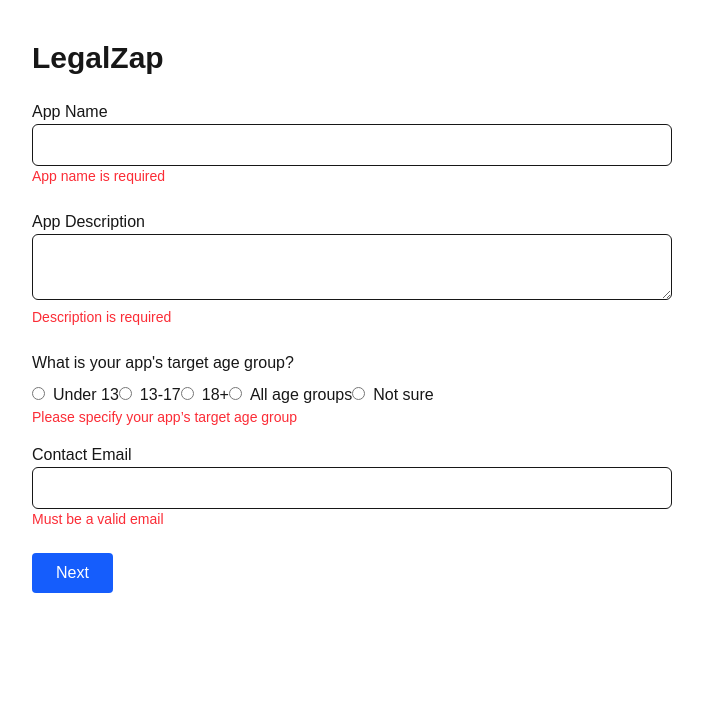
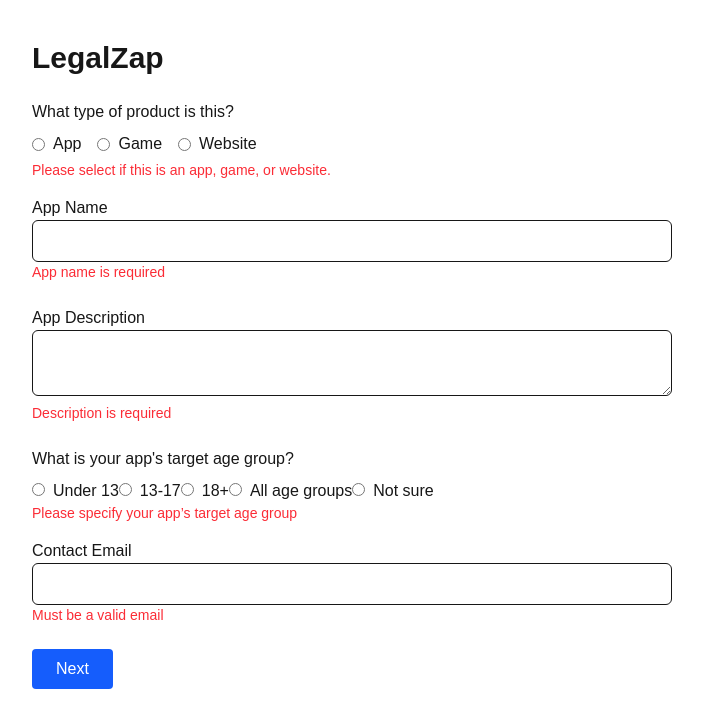
Before and after one commit to aDiThYa-808/Clausia, a Next.js app: page /legalzap/forms in a window 1280 px wide. Both pictures are taken after a click on the button "Next". Shown: the top 728 px of the page, without its empty margins (288-991 px from the left). Built offline with nearby package versions, Linux system fonts and the light colour scheme.

Commit message:
Refactor form to support multiple product types
Replaces 'app' terminology with generic 'product' fields to support apps, games, and websites. Updates form fields, validation schemas, and UI labels accordingly. Adds handling for specifying 'Other' third-party SDKs with validation.

```diff
--- a/src/app/components/FormWizard.tsx
+++ b/src/app/components/FormWizard.tsx
@@ -23,8 +23,9 @@
     resolver: zodResolver(fullSchema),
     mode: "onTouched",
     defaultValues: {
-      appName: "",
-      appDescription: "",
+      productType: undefined,
+      productName: "",
+      productDescription: "",
       ageGroup:undefined,
       contactEmail: "",
       collectsData: undefined,
@@ -32,6 +33,7 @@
       dataCollectionMethods: [],
       usesSDKs: undefined,
       thirdPartySDKs: [],
+      otherthirdPartySDKs:"",
       dataStorageRegion: "",
       supportsDeletion: undefined,
       contactMethods: [],
@@ -48,7 +50,7 @@
 
   const validateStep = async () => {
     if (step === 1)
-      return await trigger(["appName", "appDescription","ageGroup","contactEmail"]);
+      return await trigger(["productType","productName", "productDescription","ageGroup","contactEmail"]);
     if (step === 2)
       return await trigger([
         "collectsData",
--- a/src/app/components/StepOne.tsx
+++ b/src/app/components/StepOne.tsx
@@ -5,43 +5,77 @@
 export default function StepOne() {
   const {
     register,
+    watch,
     formState: { errors },
   } = useFormContext();
 
+  const productType = watch("productType") || "app";
+  const label = productType.charAt(0).toUpperCase() + productType.slice(1);
+
   return (
     <div className="space-y-6">
+      {/*product type */}
+      <div className="mb-4">
+        <label className="block font-medium mb-2">
+          What type of product is this?
+        </label>
+
+        <div className="flex gap-4">
+          <label className="flex items-center gap-2">
+            <input type="radio" value="app" {...register("productType")} />
+            App
+          </label>
+
+          <label className="flex items-center gap-2">
+            <input type="radio" value="game" {...register("productType")} />
+            Game
+          </label>
+
+          <label className="flex items-center gap-2">
+            <input type="radio" value="website" {...register("productType")} />
+            Website
+          </label>
+        </div>
+
+        {errors.productType && (
+          <p className="text-red-500 text-sm mt-1">
+            {String(errors.productType.message)}
+          </p>
+        )}
+      </div>
+
       {/* App Name */}
       <div>
-        <label className="block font-medium">App Name</label>
+        <label className="block font-medium">{label} Name</label>
         <input
-          {...register("appName")}
+          {...register("productName")}
           className="w-full border px-3 py-2 rounded-md"
         />
-        {errors.appName && (
+        {errors.productName && (
           <p className="text-red-500 text-sm">
-            {String(errors.appName.message)}
+            {String(errors.productName.message)}
           </p>
         )}
       </div>
 
       {/* App Description */}
       <div>
-        <label className="block font-medium">App Description</label>
+        <label className="block font-medium">{label} Description</label>
         <textarea
-          {...register("appDescription")}
+          {...register("productDescription")}
           className="w-full border px-3 py-2 rounded-md"
         />
-        {errors.appDescription && (
+        {errors.productDescription && (
           <p className="text-red-500 text-sm">
-            {String(errors.appDescription.message)}
+            {String(errors.productDescription.message)}
           </p>
         )}
       </div>
 
-    {/*target age group */}
+      {/*target age group */}
       <div className="mb-4">
         <label className="block font-medium mb-2">
-          What is your app's target age group?
+          What is your {productType}'s target age group?
         </label>
         <div className="space-y-1">
           <label>
--- a/src/app/components/StepThree.tsx
+++ b/src/app/components/StepThree.tsx
@@ -3,21 +3,25 @@
 import { useFormContext, useWatch } from 'react-hook-form';
 import { useState } from 'react';
 
+
 export default function StepThree() {
   const {
     register,
+    watch,
     formState: { errors },
     control,
   } = useFormContext();
 
   const usesSDKs = useWatch({ control, name: 'usesSDKs' });
+  const thirdPartySDKs = useWatch({control, name:"thirdPartySDKs"}) || [];
   const [customSDK, setCustomSDK] = useState('');
+  const productType = watch("productType") || "app";
 
   return (
     <div className="space-y-6">
       {/* Q1: Uses third-party SDKs */}
       <div>
-        <label className="block font-medium mb-1">Does your app use third-party SDKs?</label>
+        <label className="block font-medium mb-1">Does your {productType} use third-party SDKs?</label>
         <div className="space-x-4">
           <label>
             <input type="radio" value="yes" {...register('usesSDKs')} />
@@ -45,30 +49,23 @@
           </div>
 
           {/* Optional: Add custom SDK */}
-          <div className="mt-2 flex items-center gap-2">
+          <label className="block mt-2">
             <input
-              type="text"
-              value={customSDK}
-              onChange={(e) => setCustomSDK(e.target.value)}
-              placeholder="Other SDK..."
-              className="border px-2 py-1 rounded-md"
+              type="checkbox"
+              value="Other"
+              {...register('thirdPartySDKs')}
             />
-            <button
-              type="button"
-              onClick={() => {
-                if (customSDK.trim()) {
-                  const event = {
-                    target: { value: customSDK.trim(), checked: true, name: 'thirdPartySDKs' },
-                  };
-                  register('thirdPartySDKs').onChange(event);
-                  setCustomSDK('');
-                }
-              }}
-              className="text-sm bg-gray-200 px-3 py-1 rounded hover:bg-gray-300"
-            >
-              Add
-            </button>
-          </div>
+            <span className="ml-2">Other (specify below)</span>
+          </label>
+
+          {thirdPartySDKs.includes('Other') && (
+             <input
+             type="text"
+             placeholder="e.g., supabase"
+             {...register('otherthirdPartySDKs')}
+             className="mt-2 w-full border px-3 py-2 rounded-md"
+           />
+          ) }
 
           {errors.thirdPartySDKs && <p className="text-red-500 text-sm">{String(errors.thirdPartySDKs.message)}</p>}
         </div>
--- a/src/app/components/StepTwo.tsx
+++ b/src/app/components/StepTwo.tsx
@@ -5,18 +5,20 @@
 export default function StepTwo() {
   const {
     register,
+    watch,
     formState: { errors },
     control,
   } = useFormContext();
 
   const collectsData = useWatch({ control, name: 'collectsData' });
+  const productType = watch("productType") || "app";
 
   return (
     <div className="space-y-6">
 
       {/* Q1: Collects data? */}
       <div>
-        <label className="block font-medium mb-1">Does your app collect personal data?</label>
+        <label className="block font-medium mb-1">Does your {productType} collect personal data?</label>
         <div className="space-x-4">
           <label>
             <input type="radio" value="yes" {...register('collectsData')} />
--- a/src/lib/zodSchemas.ts
+++ b/src/lib/zodSchemas.ts
@@ -1,8 +1,11 @@
 import { z } from "zod";
 
 export const stepOneSchema = z.object({
-  appName: z.string().min(1, "App name is required"),
-  appDescription: z.string().min(1, "Description is required"),
+  productType: z.enum(['app', 'game', 'website'], {
+    message: 'Please select if this is an app, game, or website.',
+  }),
+  productName: z.string().min(1, "App name is required"),
+  productDescription: z.string().min(1, "Description is required"),
   ageGroup: z.enum(['under13', '13to17', '18plus', 'all', 'unsure'], {
     message: 'Please specify your app’s target age group',
   }),
@@ -41,12 +44,24 @@
   }),
   thirdPartySDKs: z.array(z.string()),
   dataStorageRegion: z.string().min(1, 'Please select a data storage location'),
+  otherthirdPartySDKs: z.string().optional(),
 }).superRefine((data, ctx) => {
   if (data.usesSDKs === 'yes' && data.thirdPartySDKs.length === 0) {
     ctx.addIssue({
       code: z.ZodIssueCode.custom,
       path: ['thirdPartySDKs'],
       message: 'Select at least one SDK or choose "Not sure"',
+    });
+  }
+
+  if (
+    data.thirdPartySDKs.includes("Other") &&
+    (!data.otherthirdPartySDKs || data.otherthirdPartySDKs.trim() === "")
+  ) {
+    ctx.addIssue({
+      code: z.ZodIssueCode.custom,
+      path: ['otherthirdPartySDKs'],
+      message: 'Please specify the SDK when selecting "Other"',
     });
   }
 });
```
